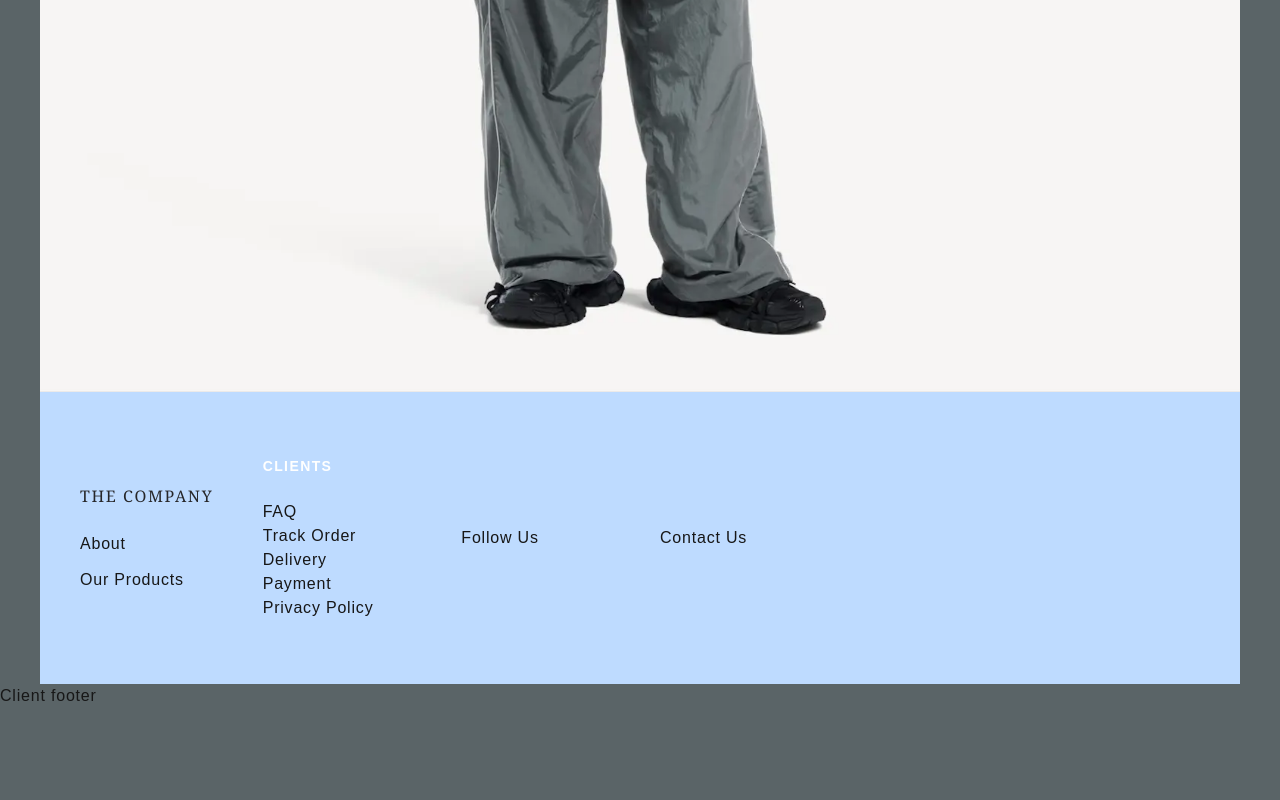
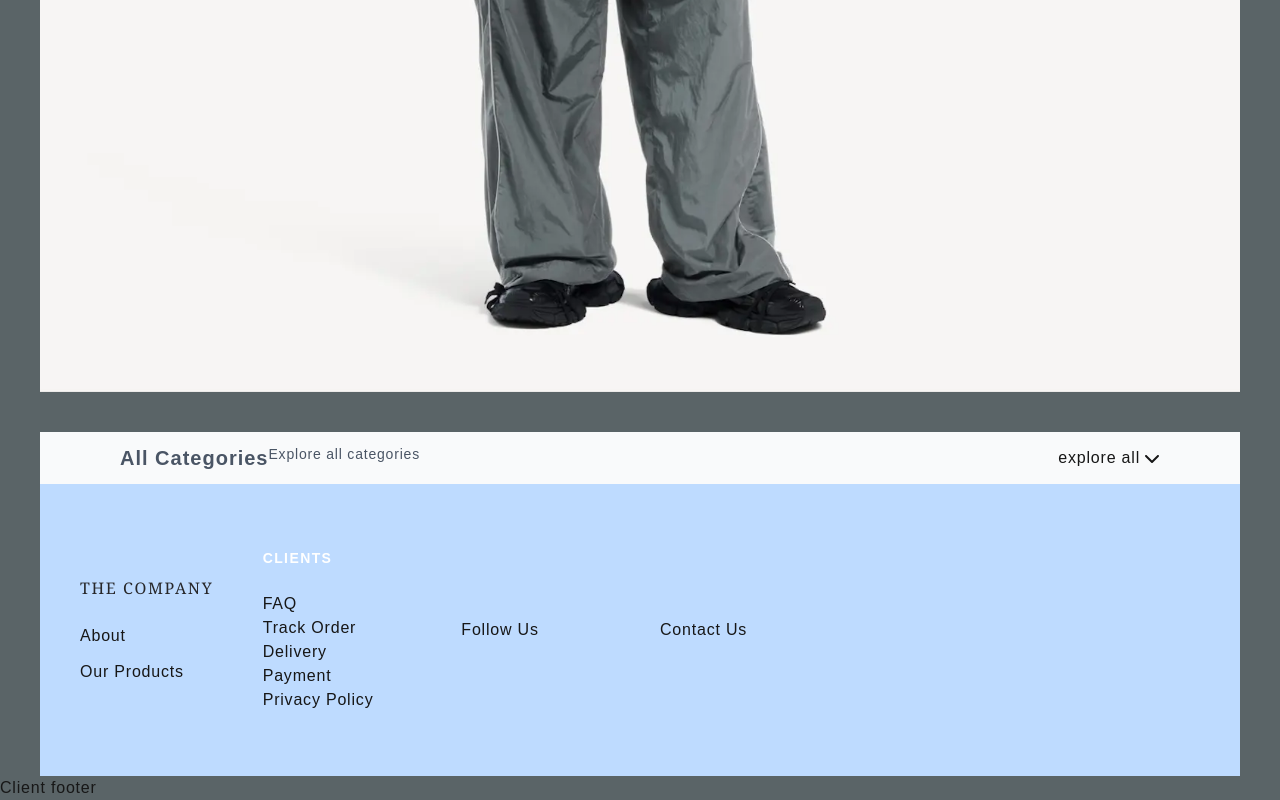
Before and after one commit to Sanjog-up/arrays, a Next.js app in the folder project/client/: page / in a window 1280 px wide. Shown: the part 965-1765 px from the top of the page. Before the commit the page ends 1673 px from the top, so only its background shows below. Built offline with nearby package versions, Linux system fonts and the light colour scheme.

Commit message:
category section

```diff
--- a/project/client/app/(client)/page.tsx
+++ b/project/client/app/(client)/page.tsx
@@ -1,3 +1,4 @@
+import CategorySection from "@/components/category-section";
 import Footer from "@/components/layout/footer";
 import Header from "@/components/layout/header";
 import LandingPage from "@/components/layout/landing.page";
@@ -8,6 +9,7 @@ export default function Home() {
     <main className="min-h-screen w-full ">
       <Header/>
       <LandingPage/>
+      <CategorySection/>
       {/* hero section */}
       {/* Our category */}
       {/* featured products */}
--- /dev/null
+++ b/project/client/components/category-section/index.tsx
@@ -0,0 +1,27 @@
+import React from 'react'
+import { FaChevronDown } from 'react-icons/fa6';
+const CategorySection = () => {
+  return (
+    <div className='mt-10 py-3 bg-gray-50'>
+        {/* heading section */}
+        <div className='flex justify-between px-20'>
+        {/*  left section */}
+            <div className='flex justify-between'>
+                <h2 className='text-xl font-bold text-gray-600 tracking-wider'>All Categories</h2>
+                <p className='text-sm font-normal text-gray-600 '> Explore all categories</p>
+            </div>
+            <div className='flex gap-1 items-center cursor-pointer'>
+                <span> explore all</span>
+                <FaChevronDown/>
+            </div>
+            {/* right section */}
+        </div>
+        {/* card */}
+        <div>
+
+        </div>
+    </div>
+  )
+}
+
+export default CategorySection
```
Also changed, not shown: project/client/components/category-section/catefory-card.tsx (added).
